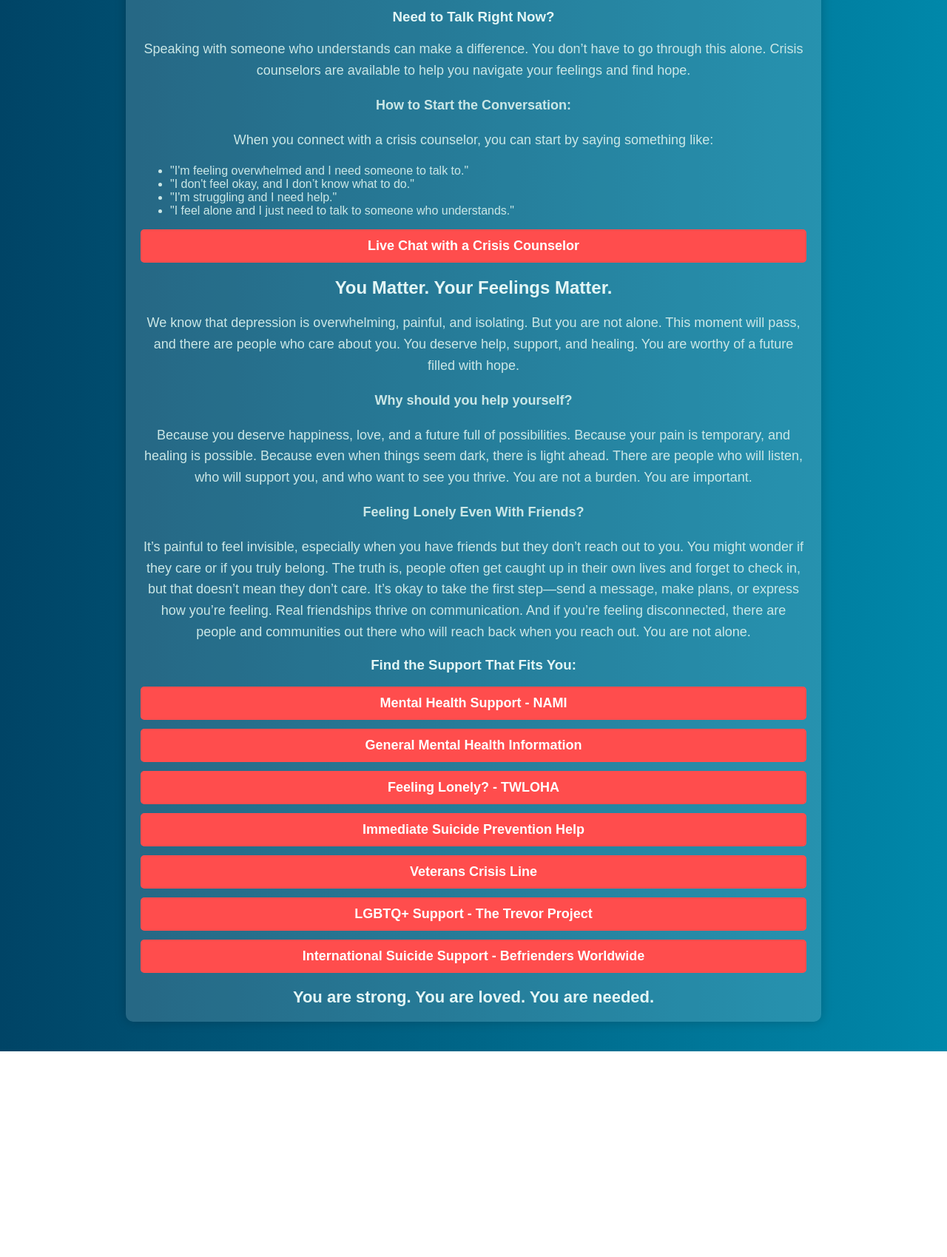
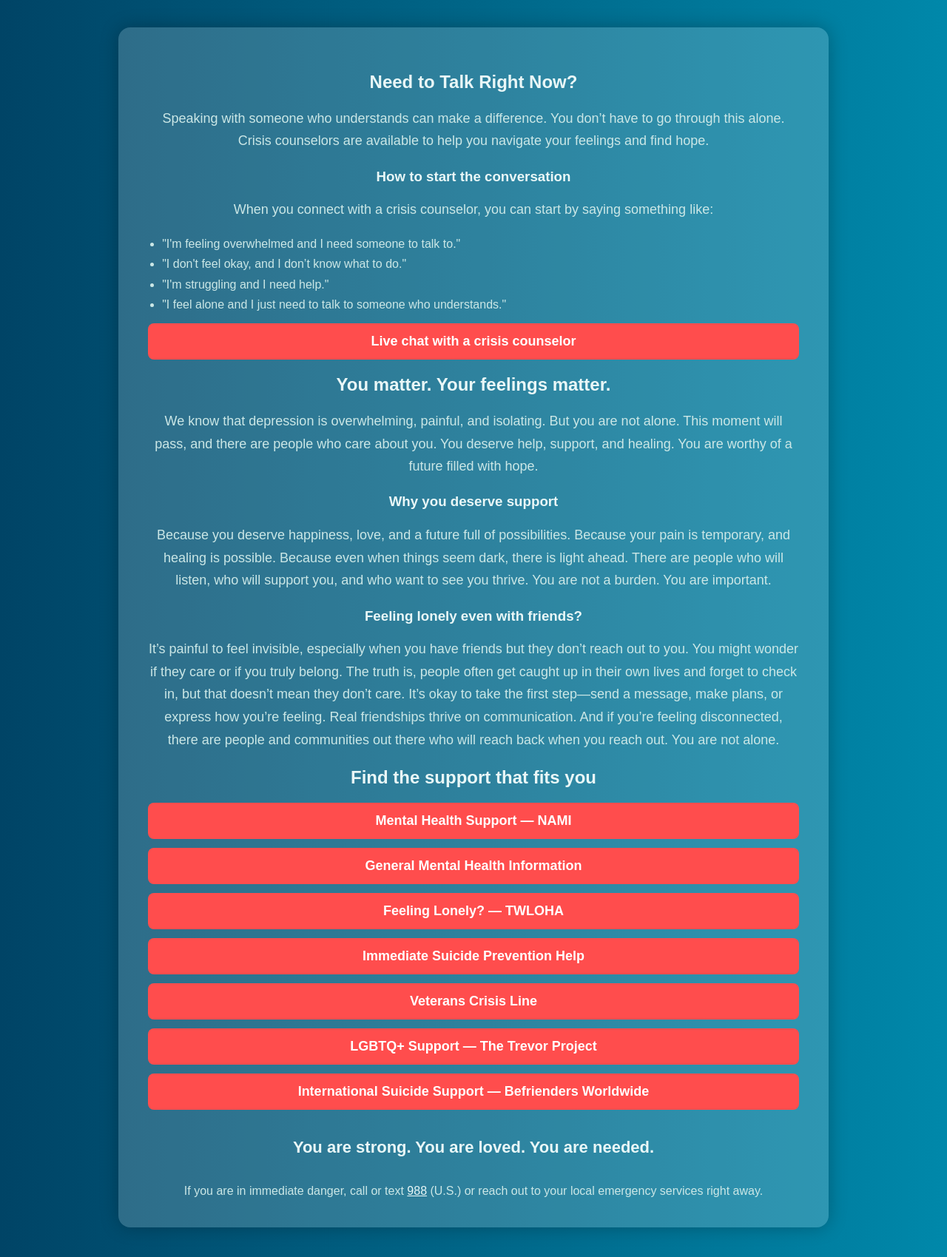
Before and after one commit to Tdtruman/myawakening, a plain HTML site: page index.html in a window 1280 px wide. Shown: the part 139-1838 px from the top of the page at 74% size. Before the commit the page ends 1560 px from the top, so only its background shows below. Drawn offline with Linux system fonts and the light colour scheme.

Commit message:
Update index.html

```diff
--- a/index.html
+++ b/index.html
@@ -3,98 +3,192 @@
 <head>
     <meta charset="UTF-8">
     <meta name="viewport" content="width=device-width, initial-scale=1.0">
-    <title>Hope & Help - You Are Not Alone</title>
+    <title>Hope &amp; Help - You Are Not Alone</title>
     <style>
+        :root {
+            --background-start: #004466;
+            --background-end: #0088aa;
+            --card-background: rgba(255, 255, 255, 0.18);
+            --primary-text: #e9f7f7;
+            --secondary-text: #cbe7e6;
+            --accent: #ff4d4d;
+            --accent-hover: #cc0000;
+            --focus-outline: #ffe066;
+        }
+        * {
+            box-sizing: border-box;
+        }
         body {
             font-family: Arial, sans-serif;
             margin: 0;
-            padding: 0;
-            background: linear-gradient(to right, #004466, #0088aa);
+            min-height: 100vh;
+            background: linear-gradient(to right, var(--background-start), var(--background-end));
             color: #ffffff;
-            text-align: center;
+        }
+        .skip-link {
+            position: absolute;
+            top: -100px;
+            left: 16px;
+            background: #00283c;
+            color: var(--primary-text);
+            padding: 8px 12px;
+            border-radius: 6px;
+            text-decoration: none;
+        }
+        .skip-link:focus {
+            top: 16px;
         }
         header {
             background: rgba(0, 40, 60, 0.9);
             color: white;
-            padding: 20px;
-            font-size: 28px;
-            font-weight: bold;
+            padding: 24px 16px;
+            text-align: center;
+        }
+        header h1 {
+            margin: 0 auto;
+            max-width: 20ch;
+            font-size: clamp(1.8rem, 4vw, 2.4rem);
+        }
+        main {
+            display: block;
         }
         .container {
-            max-width: 900px;
+            max-width: 960px;
             margin: 40px auto;
-            padding: 20px;
-            background: rgba(255, 255, 255, 0.15);
-            border-radius: 10px;
-            box-shadow: 0 0 15px rgba(0, 0, 0, 0.2);
+            padding: clamp(20px, 4vw, 40px);
+            background: var(--card-background);
+            border-radius: 16px;
+            box-shadow: 0 0 24px rgba(0, 0, 0, 0.25);
+            text-align: center;
         }
         h2, h3 {
-            color: #e3f6f5;
+            color: var(--primary-text);
         }
         p {
             font-size: 18px;
-            line-height: 1.6;
-            color: #cbe7e6;
+            line-height: 1.7;
+            color: var(--secondary-text);
+            margin: 0 0 1.2em;
         }
-        .resources a, .chat-button {
+        ul.conversation-starters {
+            text-align: left;
+            color: var(--secondary-text);
+            padding-left: 1.2em;
+        }
+        ul.conversation-starters li {
+            margin-bottom: 0.6em;
+        }
+        .resources {
+            display: grid;
+            gap: 12px;
+        }
+        .resources a,
+        .chat-button {
             display: block;
-            padding: 12px;
-            margin: 12px 0;
-            background: #ff4d4d;
+            padding: 14px;
+            background: var(--accent);
             color: white;
             text-decoration: none;
-            border-radius: 5px;
+            border-radius: 8px;
             font-size: 18px;
             font-weight: bold;
+            transition: background 0.2s ease-in-out, transform 0.2s ease-in-out;
         }
-        .resources a:hover, .chat-button:hover {
-            background: #cc0000;
+        .resources a:hover,
+        .resources a:focus-visible,
+        .chat-button:hover,
+        .chat-button:focus-visible {
+            background: var(--accent-hover);
+            transform: translateY(-2px);
+        }
+        .resources a:focus-visible,
+        .chat-button:focus-visible {
+            outline: 3px solid var(--focus-outline);
+            outline-offset: 2px;
         }
         .message {
             font-size: 22px;
             font-weight: bold;
-            color: #e3f6f5;
-            margin-top: 20px;
+            color: var(--primary-text);
+            margin-top: 32px;
+        }
+        footer {
+            margin-top: 32px;
+            color: var(--secondary-text);
+            font-size: 16px;
+        }
+        footer a {
+            color: var(--primary-text);
+            text-decoration: underline;
+        }
+        @media (max-width: 640px) {
+            body {
+                text-align: left;
+            }
+            header h1 {
+                font-size: 1.8rem;
+            }
+            .container {
+                margin: 24px 16px;
+                padding: 20px;
+            }
+            .resources {
+                grid-template-columns: 1fr;
+            }
+            .message {
+                font-size: 20px;
+            }
         }
     </style>
 </head>
 <body>
-    <header>Hope & Help - You Are Not Alone</header>
+    <a class="skip-link" href="#main-content">Skip to main content</a>
+    <header role="banner">
+        <h1>Hope &amp; Help &mdash; You Are Not Alone</h1>
+    </header>
+    <main id="main-content" role="main">
         <div class="container">
-
-        <h3>Need to Talk Right Now?</h3>
+            <section aria-labelledby="section-crisis-support">
+                <h2 id="section-crisis-support">Need to Talk Right Now?</h2>
                 <p>Speaking with someone who understands can make a difference. You don’t have to go through this alone. Crisis counselors are available to help you navigate your feelings and find hope.</p>
-        <p><strong>How to Start the Conversation:</strong></p>
+                <h3>How to start the conversation</h3>
                 <p>When you connect with a crisis counselor, you can start by saying something like:</p>
-        <ul style="text-align: left; color: #cbe7e6;">
+                <ul class="conversation-starters">
                     <li>"I'm feeling overwhelmed and I need someone to talk to."</li>
                     <li>"I don't feel okay, and I don’t know what to do."</li>
                     <li>"I'm struggling and I need help."</li>
                     <li>"I feel alone and I just need to talk to someone who understands."</li>
                 </ul>
-        <a class="chat-button" href="https://suicidepreventionlifeline.org/chat/" target="_blank">Live Chat with a Crisis Counselor</a>
+                <a class="chat-button" href="https://suicidepreventionlifeline.org/chat/" target="_blank" rel="noopener noreferrer">Live chat with a crisis counselor</a>
+            </section>
 
-        <h2>You Matter. Your Feelings Matter.</h2>
+            <section aria-labelledby="section-encouragement">
+                <h2 id="section-encouragement">You matter. Your feelings matter.</h2>
                 <p>We know that depression is overwhelming, painful, and isolating. But you are not alone. This moment will pass, and there are people who care about you. You deserve help, support, and healing. You are worthy of a future filled with hope.</p>
+                <h3>Why you deserve support</h3>
+                <p>Because you deserve happiness, love, and a future full of possibilities. Because your pain is temporary, and healing is possible. Because even when things seem dark, there is light ahead. There are people who will listen, who will support you, and who want to see you thrive. You are not a burden. You are important.</p>
+                <h3>Feeling lonely even with friends?</h3>
+                <p>It’s painful to feel invisible, especially when you have friends but they don’t reach out to you. You might wonder if they care or if you truly belong. The truth is, people often get caught up in their own lives and forget to check in, but that doesn’t mean they don’t care. It’s okay to take the first step—send a message, make plans, or express how you’re feeling. Real friendships thrive on communication. And if you’re feeling disconnected, there are people and communities out there who will reach back when you reach out. You are not alone.</p>
+            </section>
 
-        <p><strong>Why should you help yourself?</strong></p>
-        <p>Because you deserve happiness, love, and a future full of possibilities. Because your pain is temporary, and healing is possible. Because even when things seem dark, there is light ahead. There are people who will listen, who will support you, and who want to see you thrive. You are not a burden. You are important.</p>
+            <section aria-labelledby="section-resources">
+                <h2 id="section-resources">Find the support that fits you</h2>
+                <div class="resources" role="list">
+                    <a href="https://www.nami.org/" target="_blank" rel="noopener noreferrer" role="listitem">Mental Health Support &mdash; NAMI</a>
+                    <a href="https://www.mentalhealth.gov/" target="_blank" rel="noopener noreferrer" role="listitem">General Mental Health Information</a>
+                    <a href="https://twloha.com/" target="_blank" rel="noopener noreferrer" role="listitem">Feeling Lonely? &mdash; TWLOHA</a>
+                    <a href="https://suicidepreventionlifeline.org/" target="_blank" rel="noopener noreferrer" role="listitem">Immediate Suicide Prevention Help</a>
+                    <a href="https://www.veteranscrisisline.net/" target="_blank" rel="noopener noreferrer" role="listitem">Veterans Crisis Line</a>
+                    <a href="https://www.thetrevorproject.org/" target="_blank" rel="noopener noreferrer" role="listitem">LGBTQ+ Support &mdash; The Trevor Project</a>
+                    <a href="https://befrienders.org/" target="_blank" rel="noopener noreferrer" role="listitem">International Suicide Support &mdash; Befrienders Worldwide</a>
+                </div>
+            </section>
 
-        <p><strong>Feeling Lonely Even With Friends?</strong></p>
-        <p>It’s painful to feel invisible, especially when you have friends but they don’t reach out to you. You might wonder if they care or if you truly belong. The truth is, people often get caught up in their own lives and forget to check in, but that doesn’t mean they don’t care. It’s okay to take the first step—send a message, make plans, or express how you’re feeling. Real friendships thrive on communication. And if you’re feeling disconnected, there are people and communities out there who will reach back when you reach out. You are not alone.</p>
-
-        <h3>Find the Support That Fits You:</h3>
-        <div class="resources">
-            <a href="https://www.nami.org/" target="_blank">Mental Health Support - NAMI</a>
-            <a href="https://www.mentalhealth.gov/" target="_blank">General Mental Health Information</a>
-            <a href="https://twloha.com/" target="_blank">Feeling Lonely? - TWLOHA</a>
-            <a href="https://suicidepreventionlifeline.org/" target="_blank">Immediate Suicide Prevention Help</a>
-            <a href="https://www.veteranscrisisline.net/" target="_blank">Veterans Crisis Line</a>
-            <a href="https://www.thetrevorproject.org/" target="_blank">LGBTQ+ Support - The Trevor Project</a>
-            <a href="https://befrienders.org/" target="_blank">International Suicide Support - Befrienders Worldwide</a>
+            <p class="message">You are strong. You are loved. You are needed.</p>
+            <footer>
+                If you are in immediate danger, call or text <a href="tel:988">988</a> (U.S.) or reach out to your local emergency services right away.
+            </footer>
         </div>
-
-        <div class="message">You are strong. You are loved. You are needed.</div>
-    </div>
+    </main>
 </body>
 </html>
```
Lines whose indentation alone changed are shown as unchanged.
